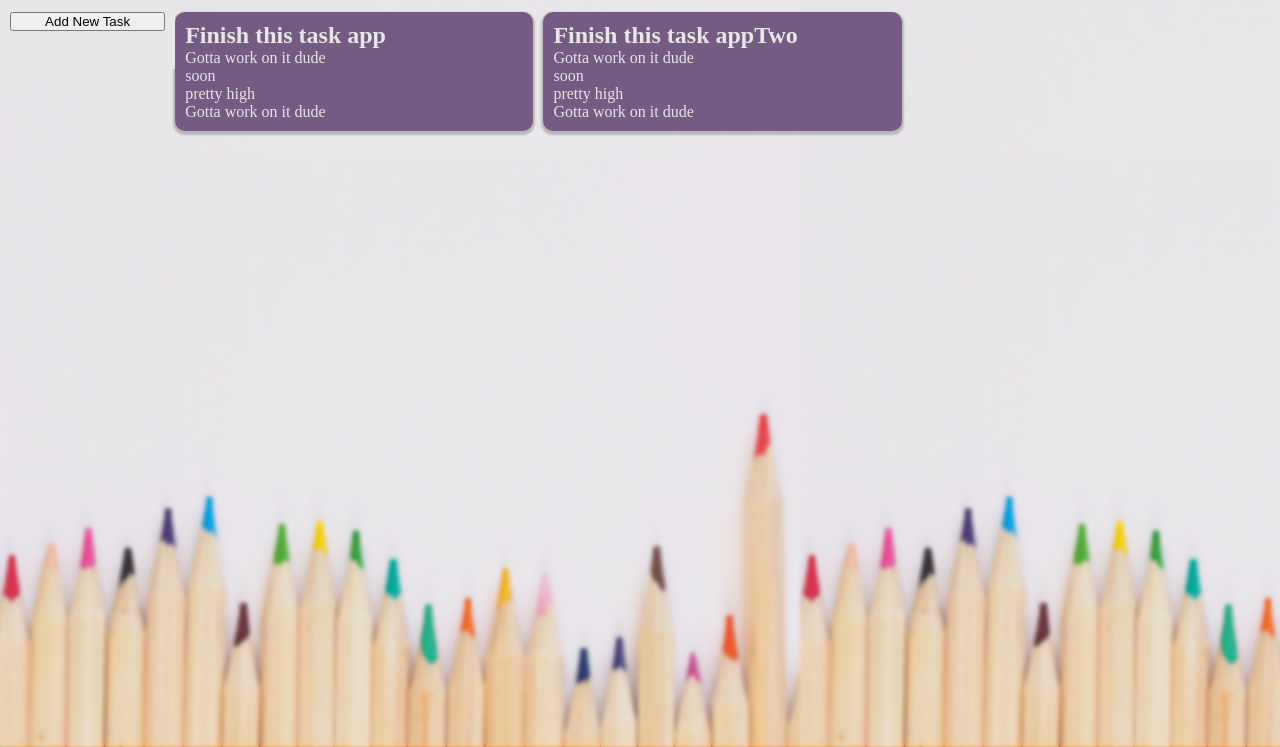
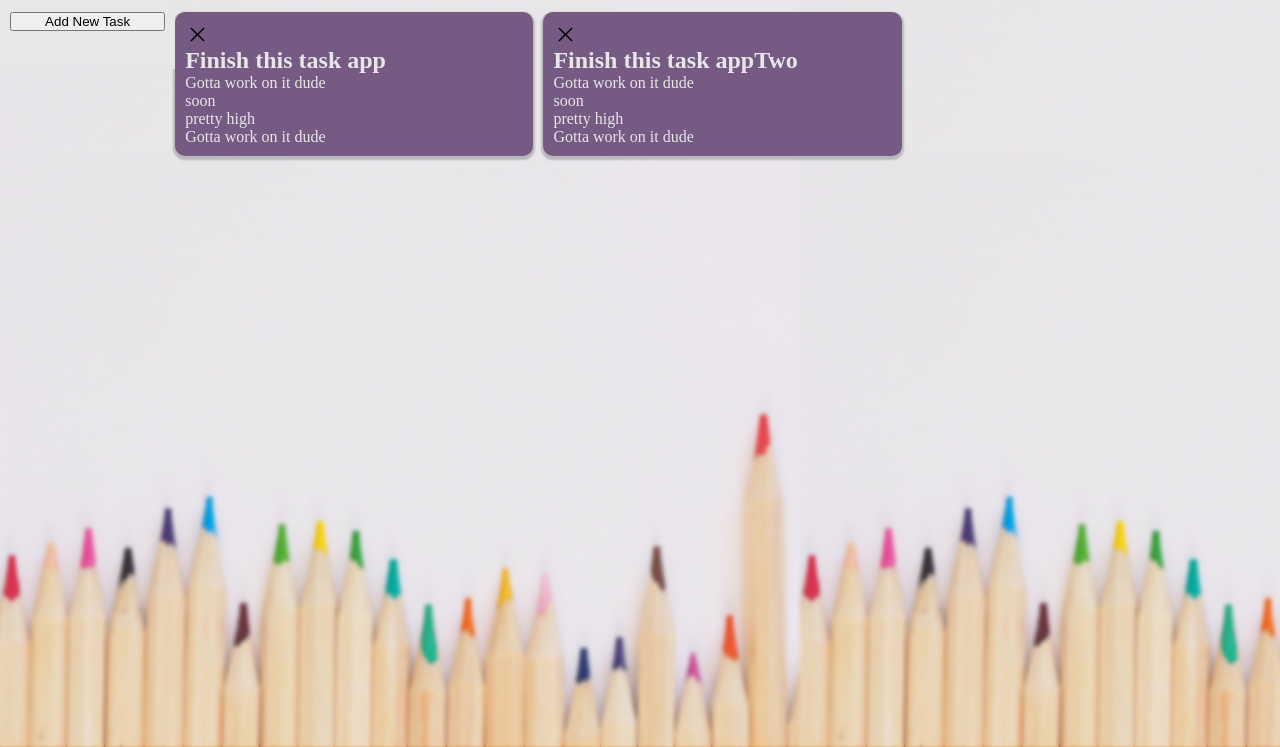
Before and after one commit to ihess95/odinToDo, a website built with webpack: page dist/index.html in a window 1280 px wide. Shown: the part 53-800 px from the top of the page. Built offline with nearby package versions, Linux system fonts and the light colour scheme.

Commit message:
add x to cards

```diff
--- a/src/cardConstructor.js
+++ b/src/cardConstructor.js
@@ -16,6 +16,14 @@ function cardConstructor(hiddenTitle, title, desc, dueDate, priority, notes) {
   cardPriorityDiv.classList.add("priority");
   const cardNotesDiv = document.createElement("div");
   cardNotesDiv.classList.add("notes");
+  const xImg = document.createElement("img");
+  xImg.classList.add("xImg");
+  xImg.src = "../img/x.svg";
+  cardDiv.appendChild(xImg);
+  xImg.addEventListener("click", function () {
+    hidePanel();
+    cardDiv.remove();
+  });
   const cardInst = new todoConst(title, desc, dueDate, priority, notes);
   cardTitleDiv.textContent = cardInst.cardTitle;
   cardDescDiv.textContent = cardInst.cardDesc;
@@ -29,6 +37,7 @@ function cardConstructor(hiddenTitle, title, desc, dueDate, priority, notes) {
   cardDiv.appendChild(cardPriorityDiv);
   cardDiv.appendChild(cardNotesDiv);
   bodyDiv.appendChild(cardDiv);
+
   cardDiv.addEventListener("click", function () {
     if (cardDiv.classList.contains("active")) {
       cardDiv.classList.remove("active");
--- a/src/newTaskPrompt.js
+++ b/src/newTaskPrompt.js
@@ -1,5 +1,6 @@
 import { showPanel } from "./hideCoverPanel";
 import { hidePanel } from "./hideCoverPanel";
+import { xBtn } from "./xBtn";
 
 function createPrompt() {
   const newPrompt = document.createElement("div");
--- a/style/style.scss
+++ b/style/style.scss
@@ -64,6 +64,8 @@ body {
 }
 
 .bodyContainer div[class*="task"] {
+  display: flex;
+  flex-direction: column;
   background: #755a83;
   color: #e8e6e9;
   border-radius: 10px;
@@ -72,6 +74,11 @@ body {
   .title {
     font-size: 1.5rem;
     font-weight: 600;
+  }
+  img {
+    width: 25px;
+    height: 25px;
+    cursor: pointer;
   }
 }
 .bodyContainer.dimmed {
```
Also changed, not shown: dist/main.js, style/style.css, 1 other file.
